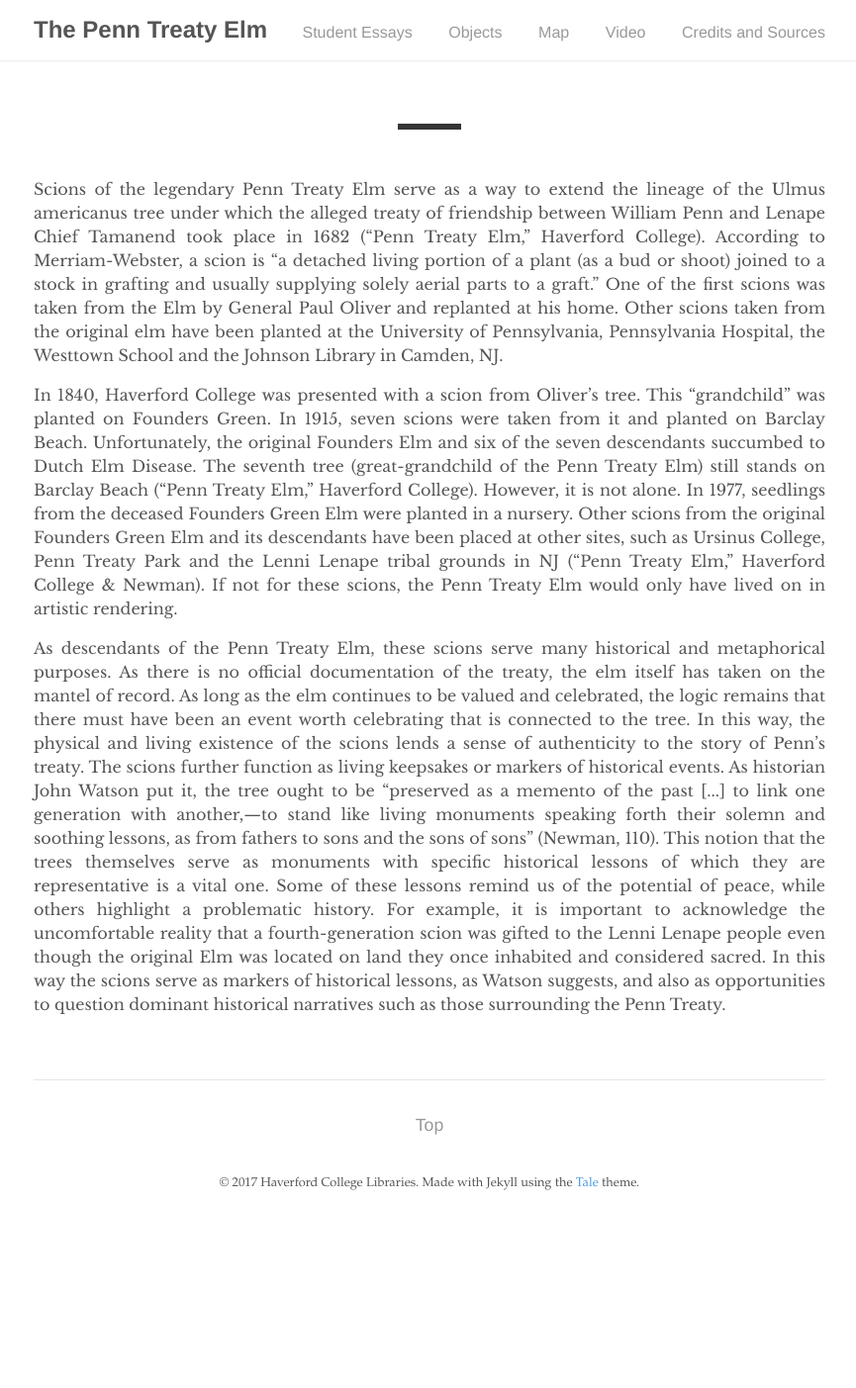
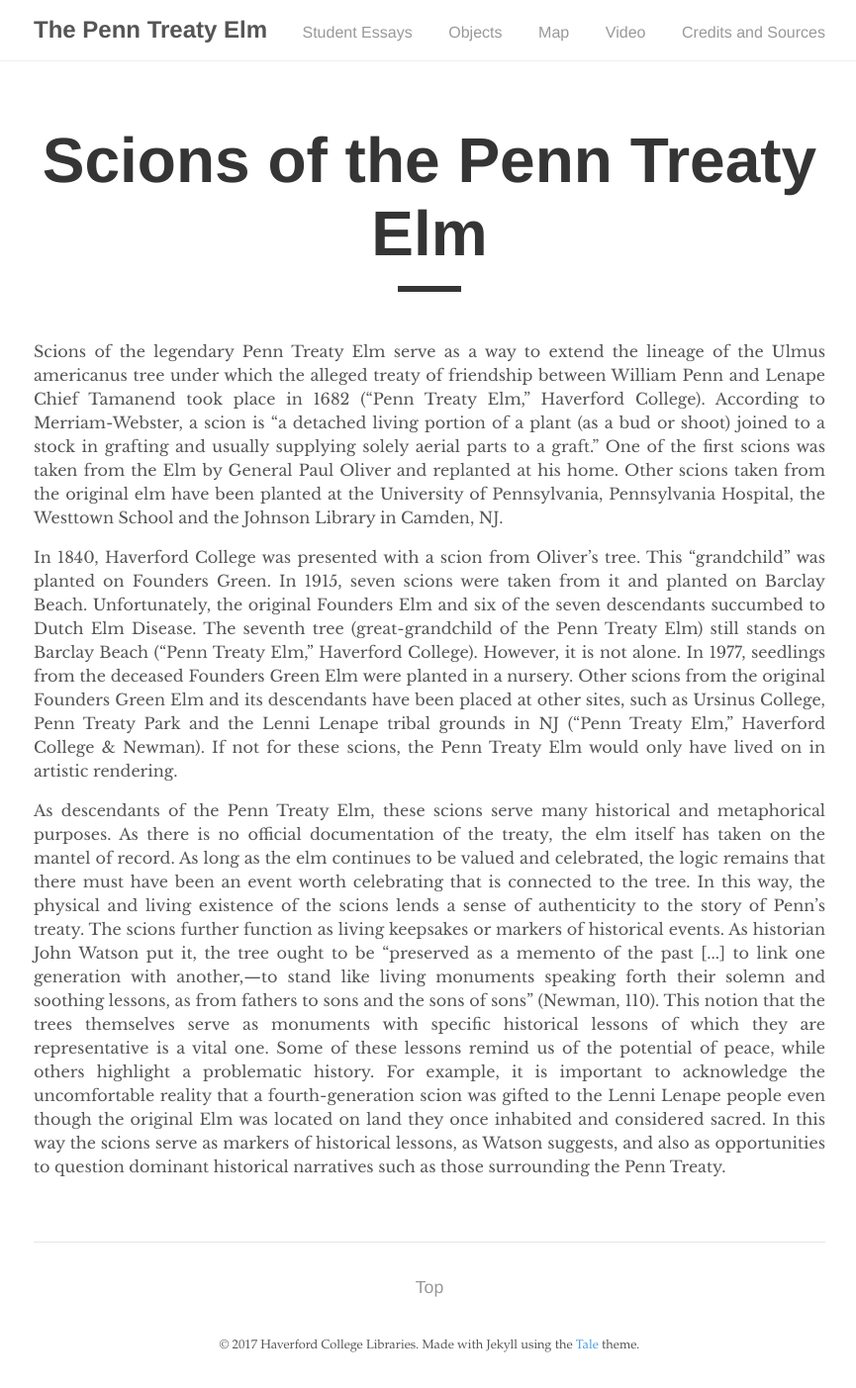
Before and after one commit to mzarafon/penn-treaty-elm, a Jekyll site: the page built from scions-of-the-penn-treaty-elm.html, in a window 1280 px wide. Shown: the whole page at 99% size, without its empty margins (206-1071 px from the left). Built offline with Jekyll 4.4.1, drawn with Linux system fonts in a browser that asks for light colours; before the commit the page ends 1239 px from its top, so only the background shows below that.

Commit message:
Update scions-of-the-penn-treaty-elm.html

```diff
--- a/scions-of-the-penn-treaty-elm.html
+++ b/scions-of-the-penn-treaty-elm.html
@@ -1,5 +1,6 @@
 ---
 layout: post
+title: Scions of the Penn Treaty Elm
 permalink: /student-essays/scions-of-the-penn-treaty-elm/
 ---
 
```
